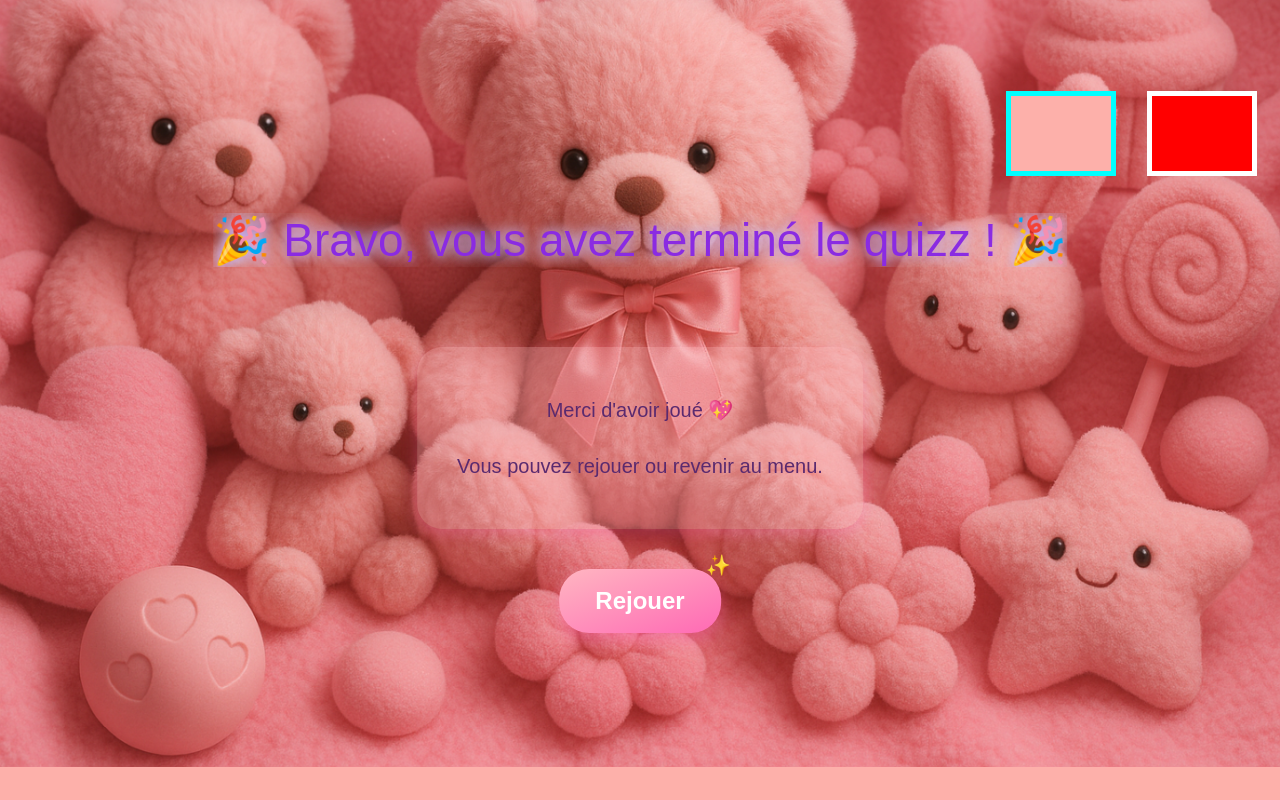
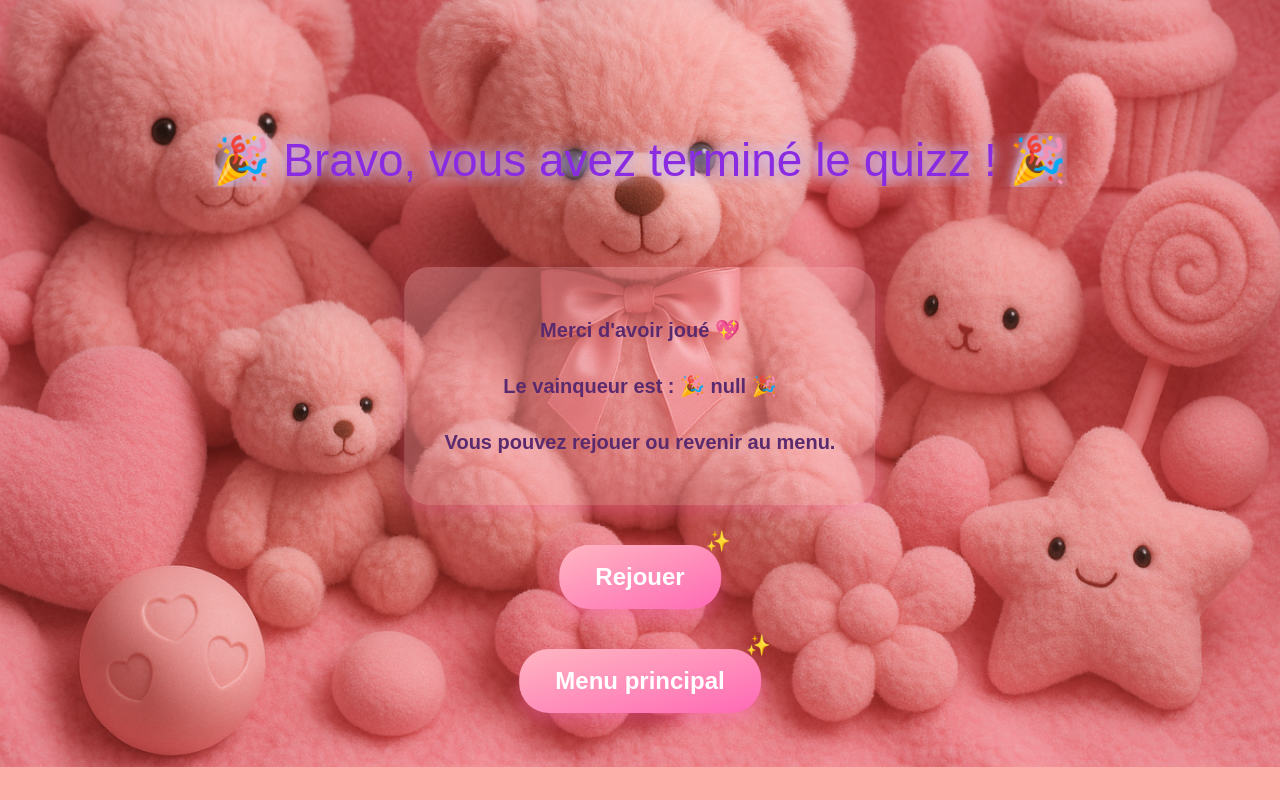
Before and after one commit to aZeDen31/Projet-Quizz, a plain HTML site: page end.html in a window 1280 px wide. Drawn offline with Linux system fonts and the light colour scheme.

Commit message:
Finition end.html et réglage CSS. Fermeture de divs non fermées

```diff
--- a/end.html
+++ b/end.html
@@ -8,18 +8,23 @@
 </head>
 <body class="rose" id="body">
 
-    <p class="BG BGRose selected"></p>
-    <p class="BG BGRouge notSelected"></p>
+    <!-- <p class="BG BGRose selected"></p>
+    <p class="BG BGRouge notSelected"></p> -->
     <div class="home-container">
-    <p class="title-bisounours">🎉 Bravo, vous avez terminé le quizz ! 🎉</p>
+      <p class="title-bisounours">🎉 Bravo, vous avez terminé le quizz ! 🎉</p>
 
-    <div class="score-message">
-      <p>Merci d'avoir joué 💖</p>
-      <p>Vous pouvez rejouer ou revenir au menu.</p>
+      <div class="score-message">
+        <p>Merci d'avoir joué 💖</p>
+        <p id="texte-gagnant"></p>
+        <p>Vous pouvez rejouer ou revenir au menu.</p>
+      </div>
+
+      <div class="buttons-container" id="endButtons">
+        <a href="quizz.html"><button class="commencer-button">Rejouer</button></a>
+        <a href="index.html"><button class="commencer-button">Menu principal</button></a>
+      </div>
     </div>
 
-    <div class="buttons-container">
-      <a href="quizz.html"><button class="commencer-button">Rejouer</button></a>
 
 </body>
 <script type="module" src="main.js"></script>
--- a/main.js
+++ b/main.js
@@ -148,5 +148,9 @@ document.addEventListener("DOMContentLoaded", () => {
 });
 
 if (window.location.pathname.endsWith("end.html")) {
-	document.getElementById("testGagnant").innerText = "Gagnant : " + sessionStorage.getItem("gagnant")
+	if(sessionStorage.getItem("gagnant") != "Egalité"){
+		document.getElementById("texte-gagnant").innerText = "Le vainqueur est : 🎉 " + sessionStorage.getItem("gagnant") + " 🎉"
+	} else {
+		document.getElementById("texte-gagnant").innerText = "Les deux joueurs ont obtenu une égalité !"
+	}
 }
--- a/style.css
+++ b/style.css
@@ -270,7 +270,7 @@ body {
 }
 
 
-  .score-message {
+.score-message {
   background: rgba(255, 182, 193, 0.3);
   padding: 25px 40px;
   border-radius: 25px;
@@ -281,4 +281,9 @@ body {
   box-shadow: 0 6px 15px rgba(255, 105, 180, 0.3);
   text-align: center;
   line-height: 1.8;
+  font-weight: bold;
 }
+
+#endButtons{
+  gap: 40px !important;
+}
```
